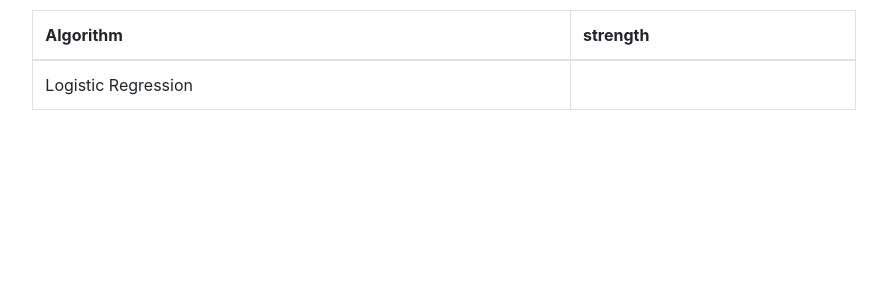
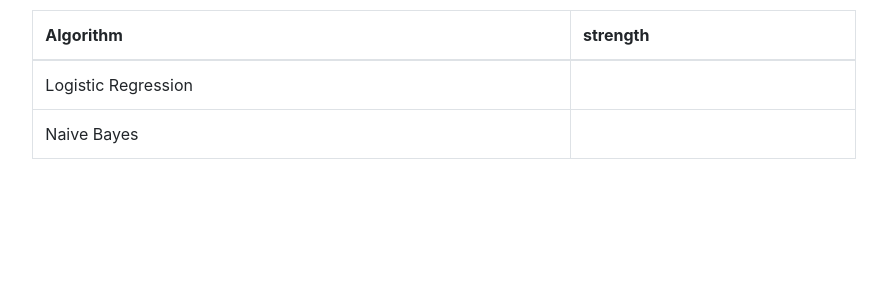
Before and after one commit to anselmostitla/2.--Password-Strength, a Flask app: page / in a window 1280 px wide. Shown: the part 202-502 px from the top of the page, without its empty margins (196-1083 px from the left). Run offline with Flask 2, Linux system fonts and the light colour scheme; some libraries are stand-ins or nearby versions.

Commit message:
Add files via upload

```diff
--- a/templates/index.html
+++ b/templates/index.html
@@ -39,10 +39,10 @@
                     <td></td>
                 </tr>
 
-                <!-- <tr>
+                <tr>
                     <td>Naive Bayes</td>
                     <td></td>
-                </tr> -->
+                </tr>
 
                 <!-- <tr>
                     <td>Decision Tree</td>
--- a/templates/main.html
+++ b/templates/main.html
@@ -50,7 +50,7 @@
                 {% endif %}
 
 
-                <!-- {% if (Bernoulli_Naive == '0') %}
+                {% if (Bernoulli_Naive == '0') %}
                     <tr style="background-color: #ec4848;">
                         <td>Naive Bayes</td>
                         <td>Weak</td>
@@ -67,7 +67,7 @@
                         <td>Naive Bayes</td>
                         <td>Strong</td>
                     </tr>
-                {% endif %}   -->
+                {% endif %}
 
 
                 <!-- {% if (Decision_Tree == '0') %}
```
